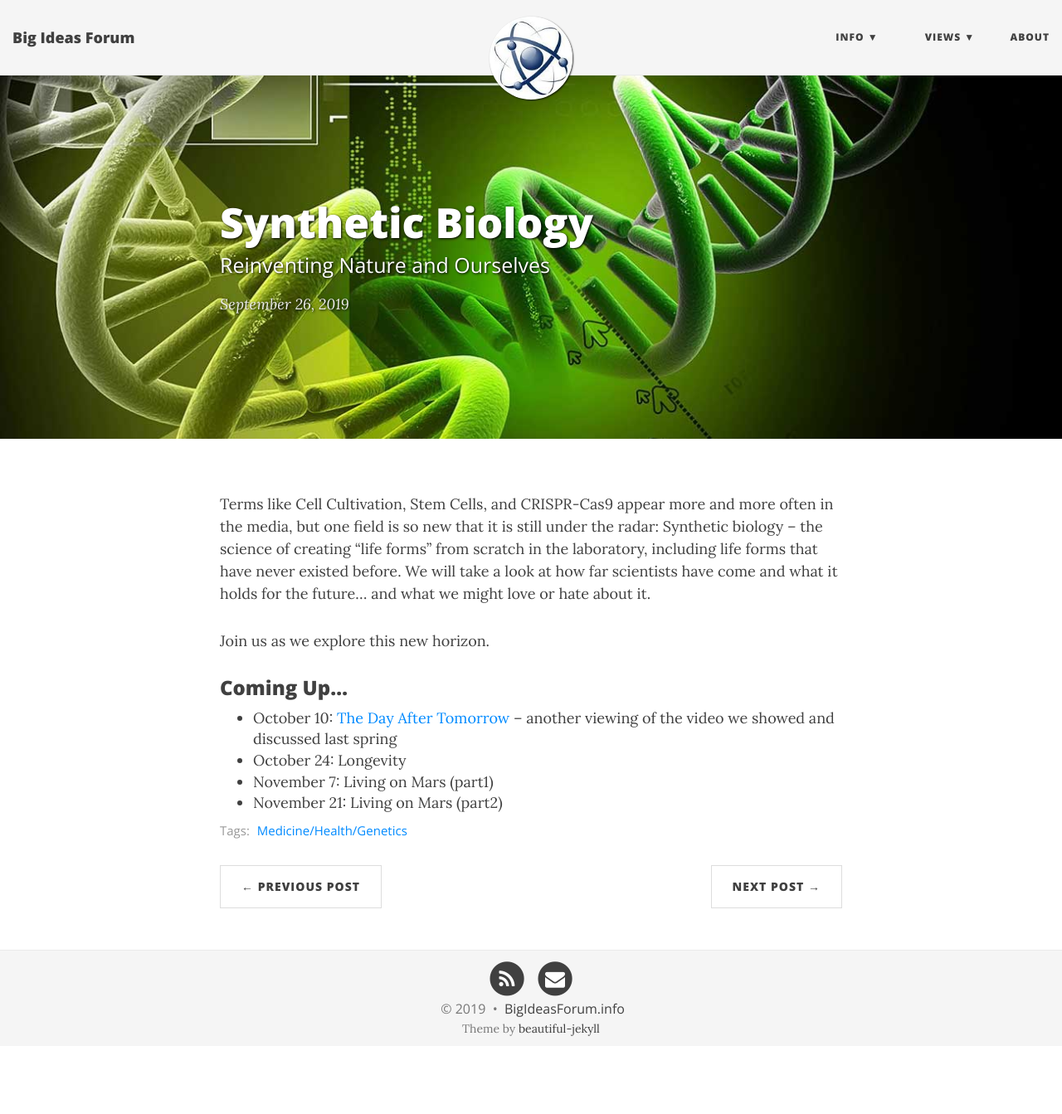
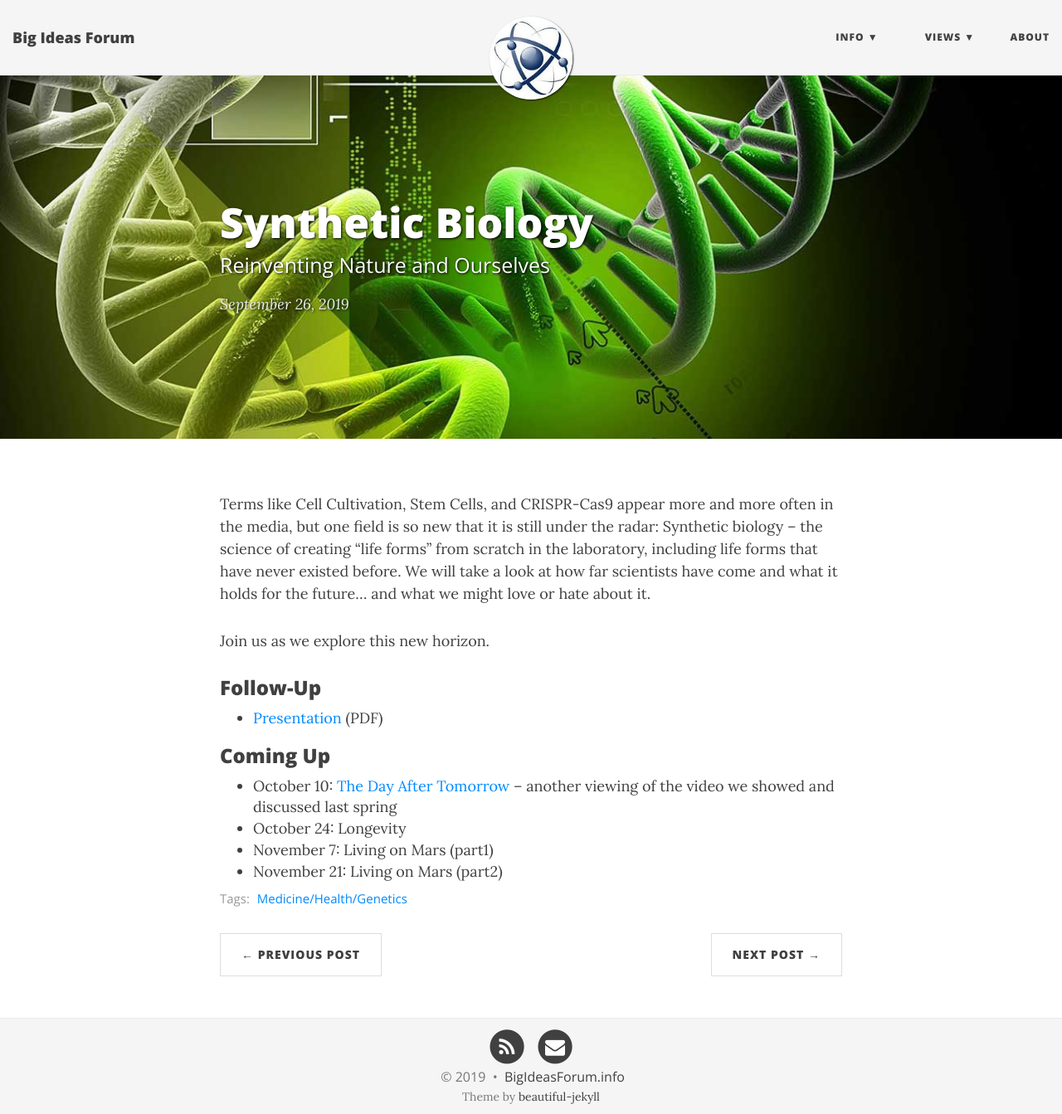
Before and after one commit to BigIdeasForum/bigideasforum.github.io, a Jekyll site: the page built from _posts/2019/2019-09-26-synthetic-biology.md, in a window 1280 px wide and 1343 px high. Shown: the whole window at 83% size. Built offline with Jekyll 4.4.1, drawn with Linux system fonts in a browser that asks for light colours; nearby versions of some CDN libraries.

Commit message:
add presentation

```diff
--- a/_posts/2019/2019-09-26-synthetic-biology.md
+++ b/_posts/2019/2019-09-26-synthetic-biology.md
@@ -11,8 +11,11 @@ Terms like Cell Cultivation, Stem Cells, and CRISPR-Cas9 appear more and more of
 
 Join us as we explore this new horizon.
 
+### Follow-Up
 
-### Coming Up...
+* [Presentation](/assets/present/2019/synthetic-biology.pdf) (PDF)
+
+### Coming Up
 
 * October 10: [The Day After Tomorrow]({% link _posts/2019/2019-05-02-beyond-the-horizon.md %}) -- another viewing of the video we showed and discussed last spring
 * October 24: Longevity
```
Also changed, not shown: other parts of _posts/2019/2019-09-26-synthetic-biology.md (+1 -1 lines), 1 other file.
